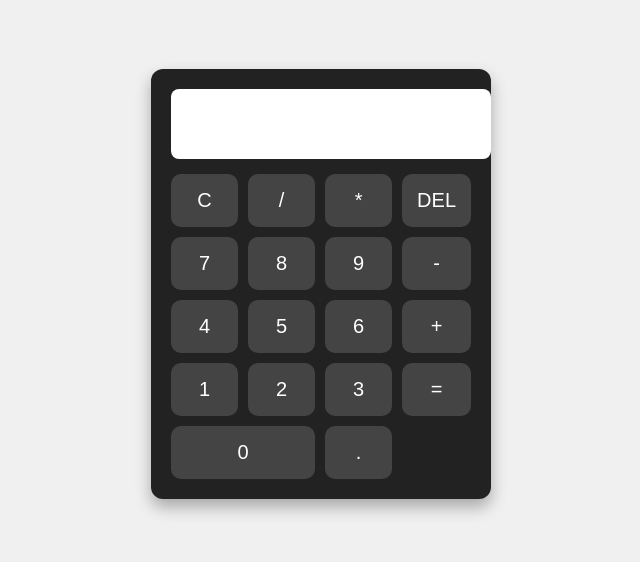
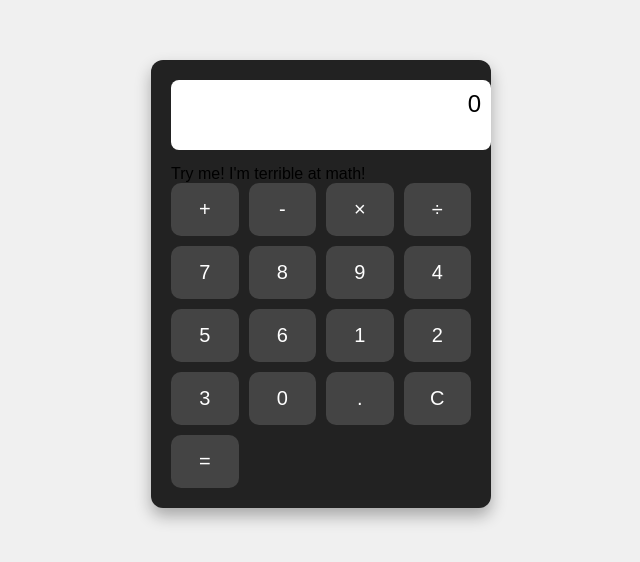
Before and after one commit to bharath999-git/CALCULATOR-, a plain HTML site: page index.html in a window 1280 px wide. Shown: the part 124-686 px from the top of the page, without its empty margins (319-959 px from the left). Drawn offline with Linux system fonts and the light colour scheme.

Commit message:
Update index.html
a new version where u get all wrong answers

```diff
--- a/index.html
+++ b/index.html
@@ -2,38 +2,39 @@
 <html lang="en">
 <head>
     <meta charset="UTF-8">
-  <title>Basic Calculator</title>
+    <meta name="viewport" content="width=device-width, initial-scale=1.0">
+    <title>Just Kidding Calculator 😜</title>
     <link rel="stylesheet" href="style.css">
 </head>
 <body>
     <div class="calculator">
-    <input type="text" id="display" disabled>
+        <div class="display" id="display">0</div>
+        <div class="message" id="message">Try me! I'm terrible at math!</div>
         <div class="buttons">
-      <button onclick="clearDisplay()">C</button>
-      <button onclick="appendValue('/')">/</button>
-      <button onclick="appendValue('*')">*</button>
-      <button onclick="deleteLast()">DEL</button>
+            <button class="btn operator" onclick="appendToDisplay('+')">+</button>
+            <button class="btn operator" onclick="appendToDisplay('-')">-</button>
+            <button class="btn operator" onclick="appendToDisplay('*')">×</button>
+            <button class="btn operator" onclick="appendToDisplay('/')">÷</button>
 
-      <button onclick="appendValue('7')">7</button>
-      <button onclick="appendValue('8')">8</button>
-      <button onclick="appendValue('9')">9</button>
-      <button onclick="appendValue('-')">-</button>
+            <button class="btn" onclick="appendToDisplay('7')">7</button>
+            <button class="btn" onclick="appendToDisplay('8')">8</button>
+            <button class="btn" onclick="appendToDisplay('9')">9</button>
 
-      <button onclick="appendValue('4')">4</button>
-      <button onclick="appendValue('5')">5</button>
-      <button onclick="appendValue('6')">6</button>
-      <button onclick="appendValue('+')">+</button>
+            <button class="btn" onclick="appendToDisplay('4')">4</button>
+            <button class="btn" onclick="appendToDisplay('5')">5</button>
+            <button class="btn" onclick="appendToDisplay('6')">6</button>
 
-      <button onclick="appendValue('1')">1</button>
-      <button onclick="appendValue('2')">2</button>
-      <button onclick="appendValue('3')">3</button>
-      <button onclick="calculate()">=</button>
+            <button class="btn" onclick="appendToDisplay('1')">1</button>
+            <button class="btn" onclick="appendToDisplay('2')">2</button>
+            <button class="btn" onclick="appendToDisplay('3')">3</button>
 
-      <button onclick="appendValue('0')" class="zero">0</button>
-      <button onclick="appendValue('.')">.</button>
+            <button class="btn" onclick="appendToDisplay('0')">0</button>
+            <button class="btn" onclick="appendToDisplay('.')">.</button>
+            <button class="btn clear" onclick="clearDisplay()">C</button>
+
+            <button class="btn equals" onclick="calculate()">=</button>
         </div>
     </div>
-
     <script src="script.js"></script>
 </body>
 </html>
```
Lines whose indentation alone changed are shown as unchanged.
